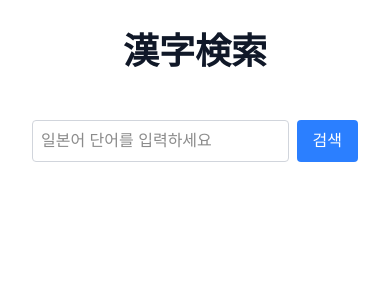
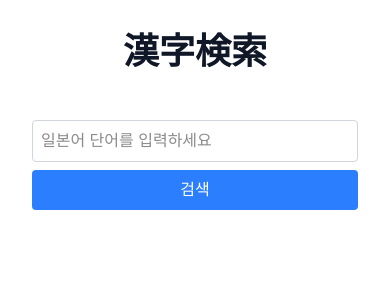
Before and after one commit to ICE0208/friendly-japanese-dict, a Next.js app: page / in a window 390 px wide. Shown: the top 300 px of the page. Built offline with nearby package versions, Linux system fonts and the light colour scheme.

Commit message:
연관검색어 나타났다가 사라졌다가

```diff
--- a/src/app/components/SearchForm.tsx
+++ b/src/app/components/SearchForm.tsx
@@ -1,4 +1,4 @@
-import { useState, useEffect } from "react";
+import React, { useState, useEffect, useRef } from "react";
 import { SuggestionItem } from "../types/japanese";
 
 interface SearchFormProps {
@@ -20,19 +20,55 @@ const SearchForm = ({
   onSuggestionClick,
   loading,
 }: SearchFormProps) => {
-  const [inputValue, setInputValue] = useState(initialValue);
+  const [inputValue, setInputValue] = useState(initialValue || "");
+  const [localShowSuggestions, setLocalShowSuggestions] =
+    useState(showSuggestions);
+  const formRef = useRef<HTMLDivElement>(null);
 
   useEffect(() => {
-    setInputValue(initialValue);
+    setInputValue(initialValue || "");
   }, [initialValue]);
+
+  useEffect(() => {
+    setLocalShowSuggestions(showSuggestions);
+  }, [showSuggestions]);
+
+  // 외부 클릭 감지를 위한 이벤트 리스너 추가
+  useEffect(() => {
+    const handleClickOutside = (event: MouseEvent) => {
+      if (formRef.current && !formRef.current.contains(event.target as Node)) {
+        setLocalShowSuggestions(false);
+      }
+    };
+
+    document.addEventListener("mousedown", handleClickOutside);
+    return () => {
+      document.removeEventListener("mousedown", handleClickOutside);
+    };
+  }, []);
 
   const handleInputChange = (e: React.ChangeEvent<HTMLInputElement>) => {
     setInputValue(e.target.value);
     onInputChange(e);
+    setLocalShowSuggestions(true);
+  };
+
+  // 입력칸 클릭 시 연관 검색어 표시 및 API 요청
+  const handleInputClick = () => {
+    if (inputValue.trim() && !localShowSuggestions) {
+      // 입력값이 있고 현재 연관 검색어가 표시되지 않은 상태일 때만
+      const fakeEvent = {
+        target: { value: inputValue },
+      } as React.ChangeEvent<HTMLInputElement>;
+
+      onInputChange(fakeEvent); // API 요청을 다시 트리거
+      setLocalShowSuggestions(true);
+    }
   };
 
   const handleSearch = () => {
     onSearch(inputValue);
+    setLocalShowSuggestions(false);
   };
 
   const handleKeyPress = (e: React.KeyboardEvent) => {
@@ -42,23 +78,30 @@ const SearchForm = ({
   };
 
   return (
-    <div className="flex gap-2 mb-6 relative">
-      <div className="flex-1 relative">
+    <div
+      className="flex flex-col md:flex-row gap-2 mb-6"
+      ref={formRef}
+    >
+      <div className="relative flex-grow">
         <input
           type="text"
           value={inputValue}
           onChange={handleInputChange}
-          onKeyDown={handleKeyPress}
+          onClick={handleInputClick}
+          onKeyPress={handleKeyPress}
           placeholder="일본어 단어를 입력하세요"
           className="w-full p-2 border border-gray-300 rounded"
         />
-        {showSuggestions && suggestions.length > 0 && (
+        {localShowSuggestions && showSuggestions && suggestions.length > 0 && (
           <div className="absolute w-full mt-1 bg-white border border-gray-200 rounded-md shadow-lg z-10 max-h-60 overflow-y-auto">
             {suggestions.map((suggestion, index) => (
               <button
                 key={`${index}`}
                 className="w-full px-4 py-2 text-left hover:bg-gray-100 focus:bg-gray-100 focus:outline-none text-gray-900 font-medium"
-                onClick={() => onSuggestionClick(suggestion)}
+                onClick={() => {
+                  onSuggestionClick(suggestion);
+                  setLocalShowSuggestions(false);
+                }}
               >
                 {suggestion.word} ({suggestion.reading}) - {suggestion.meaning}
               </button>
```
